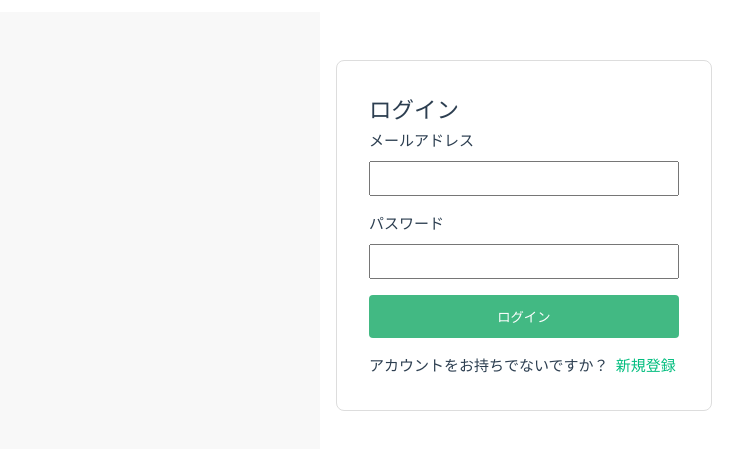
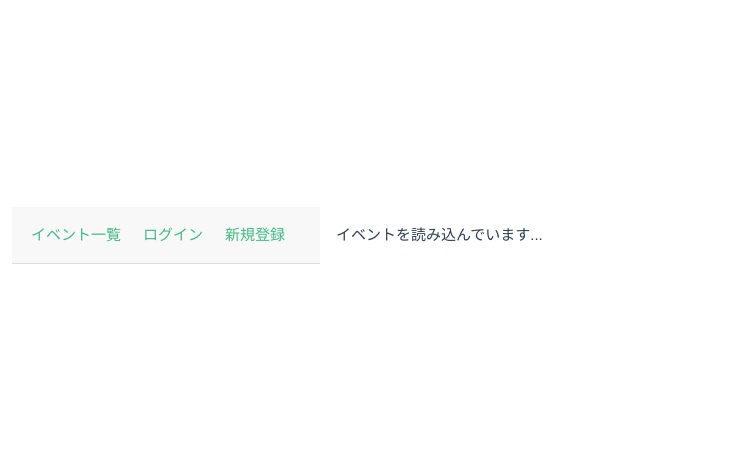
Before and after one commit to calme-calma/neighbor-link, a Vue app: page /event/1 in a window 1280 px wide. Before the commit this address led to /login. Shown: the part 165-614 px from the top of the page, without its empty margins (320-1063 px from the left). Built offline with nearby package versions, Linux system fonts and the light colour scheme; no server answers; the database is empty.

Commit message:
feat: allow public access to events list

```diff
--- a/src/App.vue
+++ b/src/App.vue
@@ -22,15 +22,22 @@ const handleSignOut = () => {
 };
 </script>
 
+<!-- src/App.vue の <template> の中身を上書き -->
 <template>
   <header>
     <nav>
-      <!-- ログインしている時だけ表示するリンク -->
+      <!-- ログインしている時のメニュー -->
       <template v-if="isLoggedIn">
         <RouterLink to="/events">イベント一覧</RouterLink>
         <RouterLink to="/mypage">マイページ</RouterLink>
         <RouterLink to="/profile">プロフィール編集</RouterLink>
         <button @click="handleSignOut" class="logout-button">ログアウト</button>
+      </template>
+      <!-- ログインしていない時のメニュー -->
+      <template v-else>
+        <RouterLink to="/events">イベント一覧</RouterLink>
+        <RouterLink to="/login">ログイン</RouterLink>
+        <RouterLink to="/signup">新規登録</RouterLink>
       </template>
     </nav>
   </header>
--- a/src/components/EventDetail.vue
+++ b/src/components/EventDetail.vue
@@ -2,12 +2,19 @@
 <script setup>
 import { ref, onMounted } from 'vue';
 import { useRoute } from 'vue-router';
-import { db, auth } from '../firebase';
+import { db } from '../firebase';
 import { doc, getDoc, collection, addDoc, serverTimestamp } from 'firebase/firestore';
+import { getAuth, onAuthStateChanged } from 'firebase/auth';
 
 const route = useRoute(); // URLの情報を取得するための道具
 const event = ref(null); // 取得した単一のイベントを保存する「箱」
 const eventId = route.params.id; // eventIdをここで定義しておくと便利
+const isLoggedIn = ref(false); // ← ログイン状態を入れる箱
+const auth = getAuth();
+
+onAuthStateChanged(auth, (user) => { // ← ログイン状態を監視
+  isLoggedIn.value = !!user;
+});
 
 // 「参加する」ボタンが押されたときの処理
 const handleAttend = async () => {
@@ -57,7 +64,8 @@ onMounted(async () => {
     <p><strong>場所:</strong> {{ event.location }}</p>
     <hr />
     <p>{{ event.description }}</p>
-    <button @click="handleAttend">このイベントに参加する</button>
+    <!-- v-if を追加。isLoggedInがtrueの時だけこのボタンを表示 -->
+    <button v-if="isLoggedIn" @click="handleAttend">このイベントに参加する</button>
   </div>
   <div v-else>
     <p>イベントを読み込んでいます...</p>
--- a/src/router.js
+++ b/src/router.js
@@ -14,8 +14,8 @@ const routes = [
   { path: '/signup', component: SignUp },
   { path: '/', redirect: '/events' },
   { path: '/profile', component: Profile, meta: { requiresAuth: true } },
-  { path: '/events', component: EventsList, meta: { requiresAuth: true } },
-  { path: '/event/:id', component: EventDetail, meta: { requiresAuth: true } },
+  { path: '/events', component: EventsList },
+  { path: '/event/:id', component: EventDetail },
   { path: '/mypage', component: MyPage, meta: { requiresAuth: true } },
 ];
 
```
